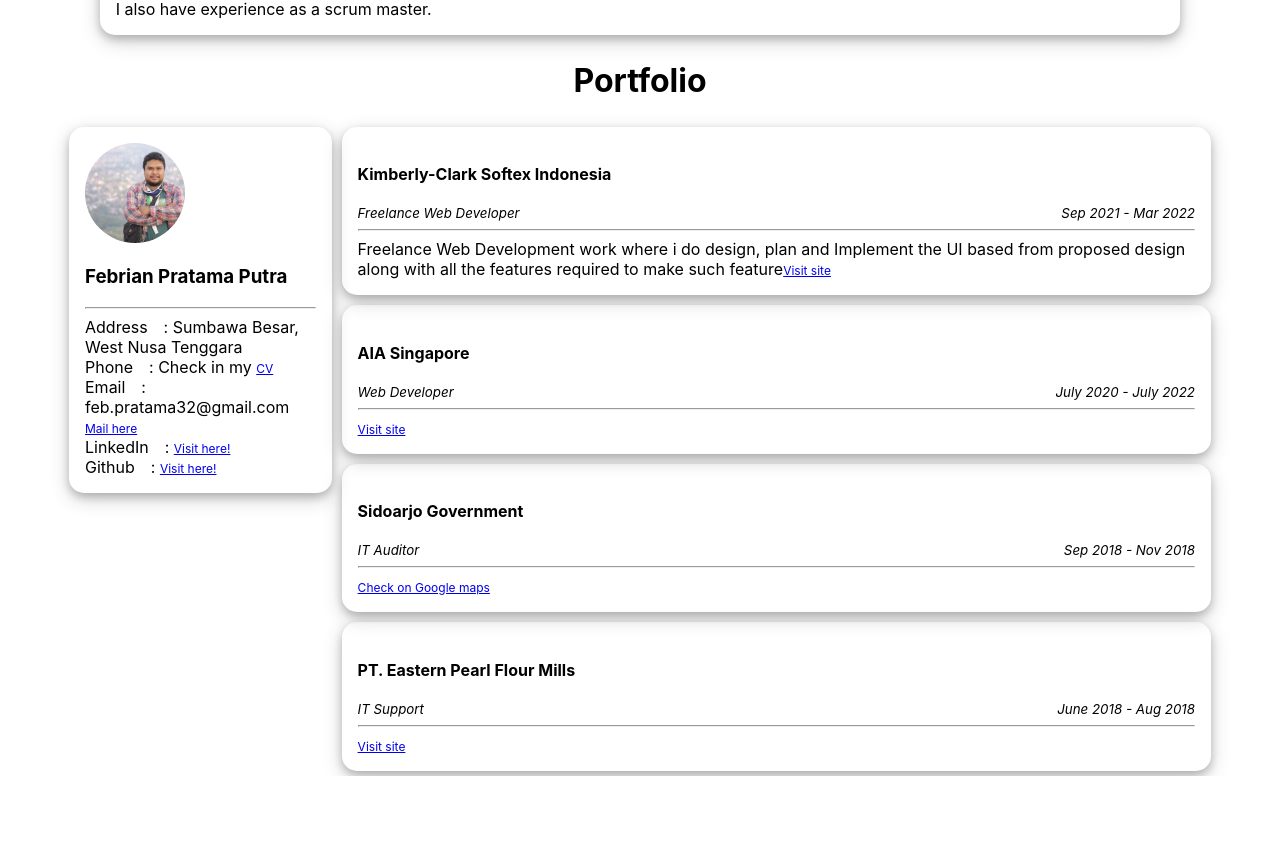
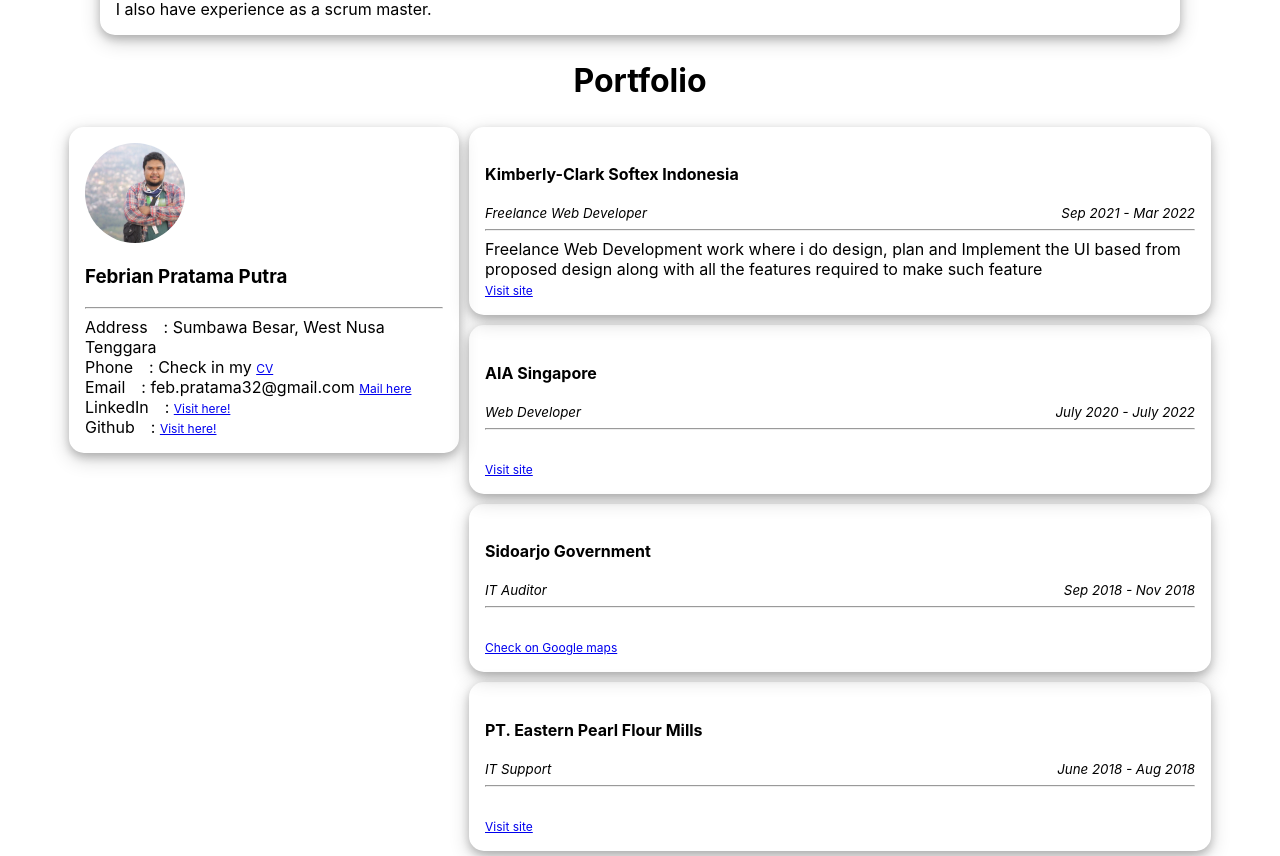
Before and after one commit to febhost32/portfolio, a React (Create React App) app: page / in a window 1280 px wide. Shown: the part 1104-1960 px from the top of the page. Before the commit the page ends 1880 px from the top, so only its background shows below. Built offline with nearby package versions, Linux system fonts and the light colour scheme.

Commit message:
Checkpoint

```diff
--- a/src/pages/MainPage.css
+++ b/src/pages/MainPage.css
@@ -65,6 +65,7 @@ p {
 .portfolio-wrapper .left-pane {
     display: flex;
     flex-direction: column;
+    min-width: 400px;
 }
 
 .portfolio-wrapper .right-pane {
@@ -78,4 +79,8 @@ p {
         margin-right: 0;
         flex-wrap: wrap;
     }
+
+    .portfolio-wrapper .left-pane {
+        min-width: 0;
+    }
 }
```
Also changed, not shown: src/pages/MainPage.tsx (+7 -0 lines).
